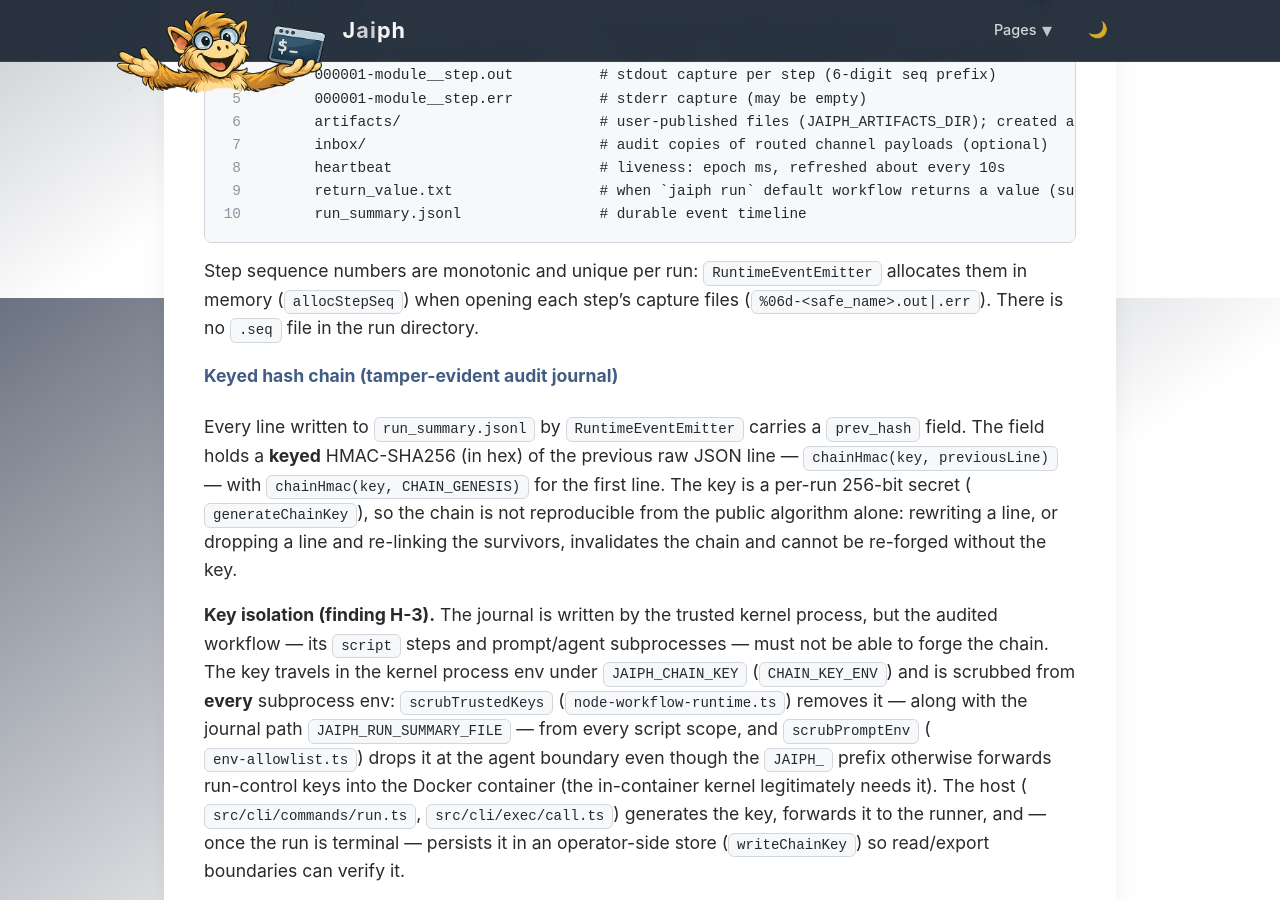
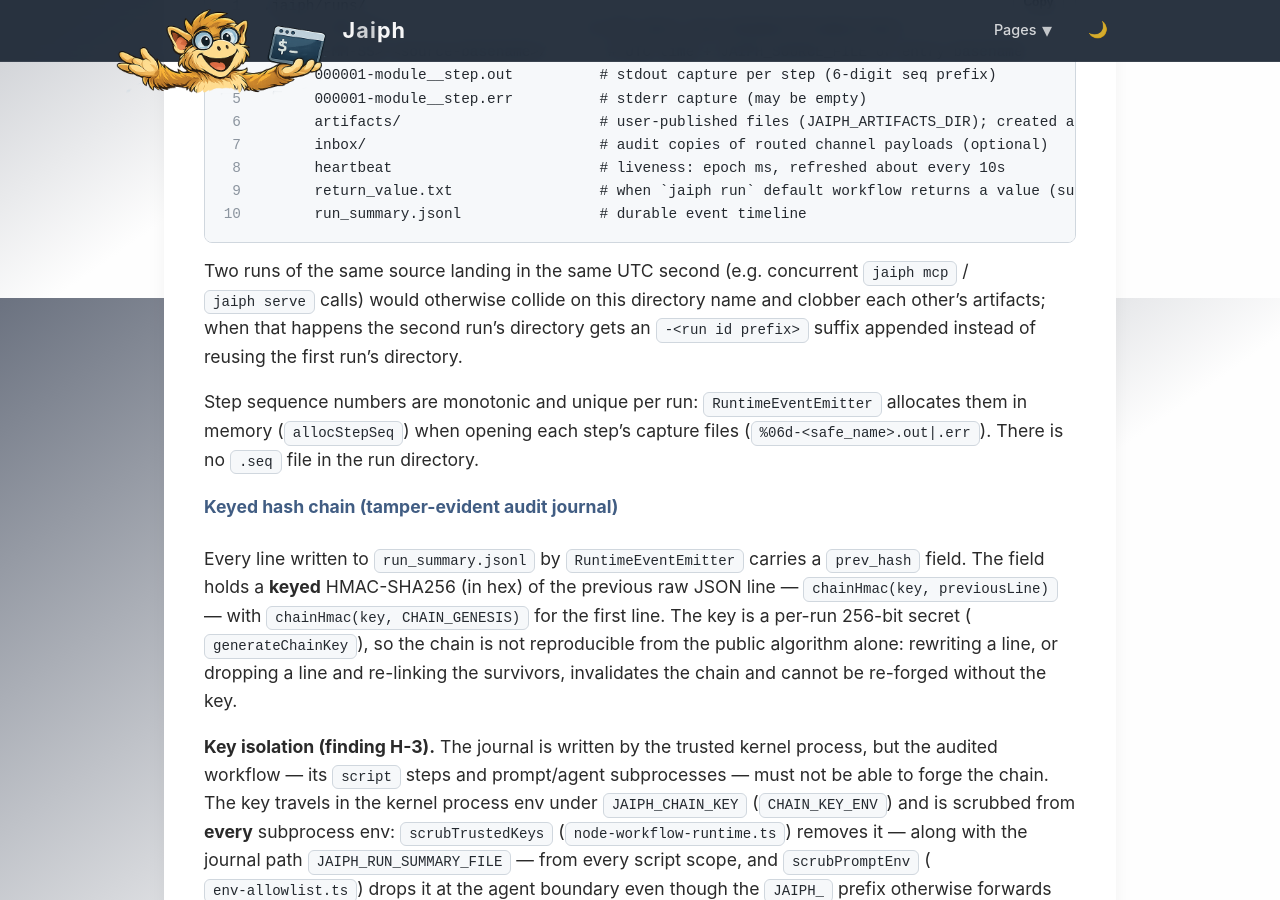
Before and after one commit to jaiphlang/jaiph, a Jekyll site: the page built from docs/architecture.md, in a window 1280 px wide and 900 px high, scrolled down 17702 px. Built offline with Jekyll 4.4.1, drawn with Linux system fonts in a browser that asks for light colours.

Commit message:
Fix: disambiguate same-second run-directory collisions
Two runs of the same source landing in the same UTC second (e.g.
concurrent `jaiph mcp` / `jaiph serve` calls) reused the same run
directory and let one run's run_summary.jsonl / return_value.txt /
step artifacts clobber the other's mid-flight. The runtime now
creates the leaf run directory non-recursively so an existing
directory raises EEXIST, and on collision appends an `-<run id
prefix>` suffix instead of silently reusing it.

````diff
--- a/docs/architecture.md
+++ b/docs/architecture.md
@@ -156,6 +156,12 @@ The runtime persists step captures and the event timeline under a UTC-dated hier
       return_value.txt                 # when `jaiph run` default workflow returns a value (success only)
       run_summary.jsonl                # durable event timeline
 ```
+
+Two runs of the same source landing in the same UTC second (e.g. concurrent
+`jaiph mcp` / `jaiph serve` calls) would otherwise collide on this directory
+name and clobber each other's artifacts; when that happens the second run's
+directory gets an `-<run id prefix>` suffix appended instead of reusing the
+first run's directory.
 
 Step sequence numbers are monotonic and unique per run: `RuntimeEventEmitter` allocates them in memory (`allocStepSeq`) when opening each step's capture files (`%06d-<safe_name>.out|.err`). There is no `.seq` file in the run directory.
 
````
Also changed, not shown: docs/cli.md (+1 -1 lines), src/runtime/kernel/node-workflow-runtime.ts (+18 -2 lines).
